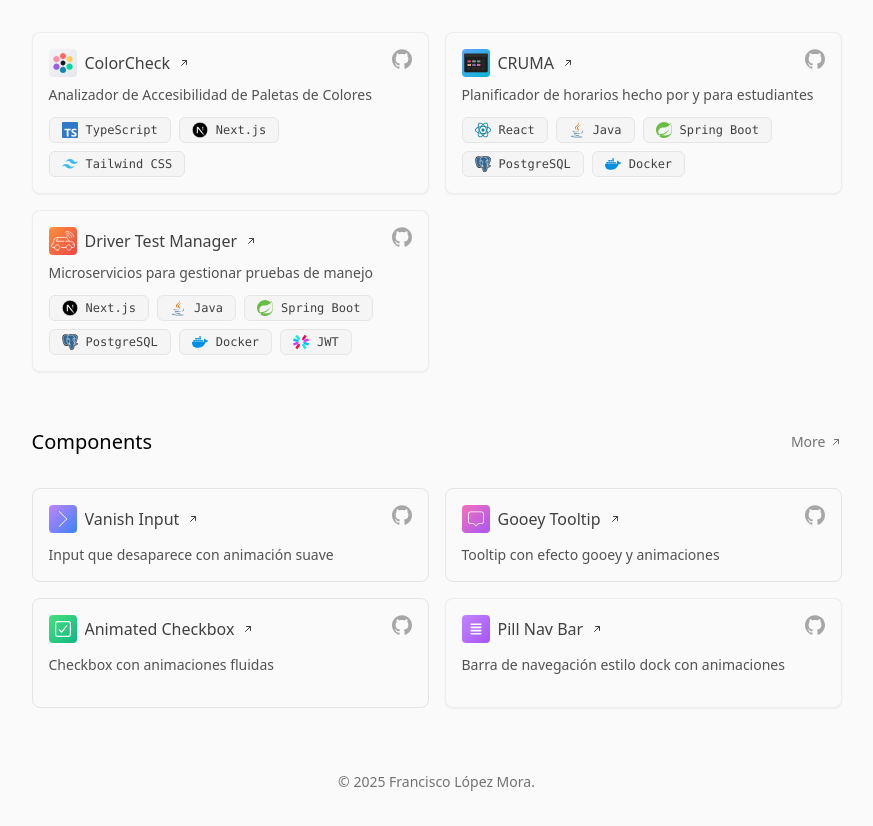
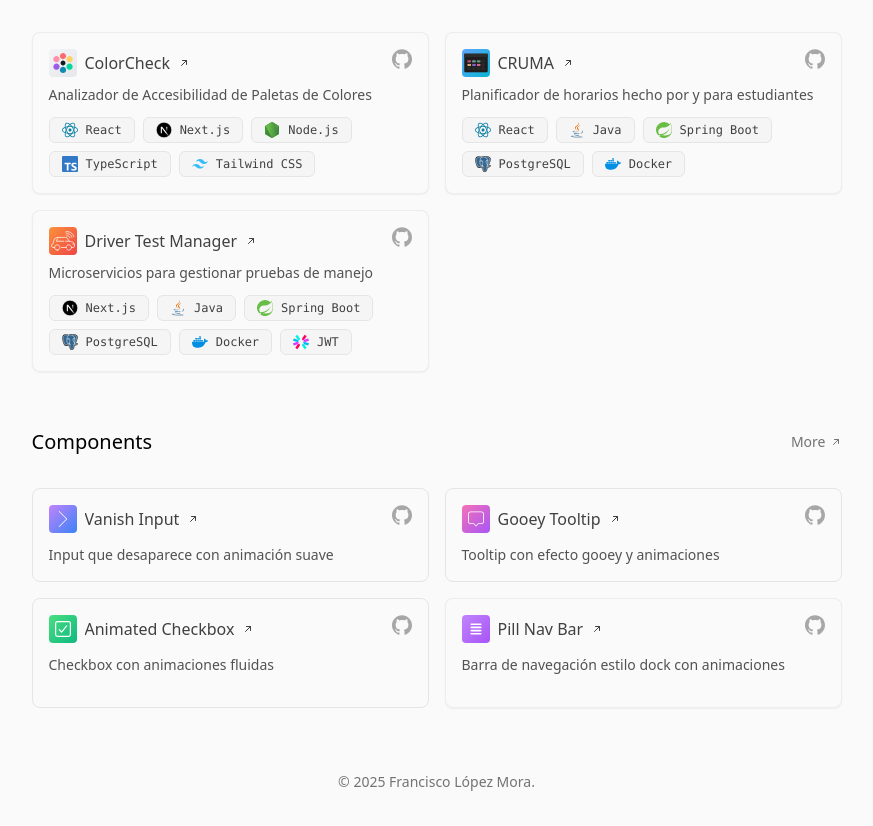
Before and after one commit to franlopezmora/portafolio-FLM, a React (Vite) app: page / in a window 1280 px wide. Shown: the part 948-1774 px from the top of the page, without its empty margins (196-1069 px from the left). Built offline with nearby package versions, Linux system fonts and the light colour scheme.

Commit message:
Add Node.js icon and update project tags in ProjectsSection
- Introduced a new SVG icon for Node.js in the public/icons directory.
- Updated ProjectsSection to include the Node.js icon for relevant projects.
- Modified project tags in projects.js to include Node.js for the ColorCheck project.

```diff
--- a/src/components/sections/ProjectsSection.jsx
+++ b/src/components/sections/ProjectsSection.jsx
@@ -34,6 +34,8 @@ export default function ProjectsSection() {
         return <img src="/icons/typescript.svg" alt="TypeScript" className="w-4 h-4" />;
       case 'Tailwind CSS':
         return <img src="/icons/tailwindcss.svg" alt="Tailwind CSS" className="w-4 h-4" />;
+      case 'Node.js':
+        return <img src="/icons/nodejs.svg" alt="Node.js" className="w-4 h-4" />;
       default:
         return null;
     }
--- a/src/content/projects.js
+++ b/src/content/projects.js
@@ -6,7 +6,7 @@ export const projects = [
     title: "ColorCheck",
     description: "Analizador de Accesibilidad de Paletas de Colores",
     year: 2025,
-    tags: ["TypeScript", "Next.js", "Tailwind CSS"],
+    tags: ["React", "Next.js", "Node.js", "TypeScript", "Tailwind CSS"],
     href: "https://colorcheck.vercel.app",
     github: "https://github.com/franlopezmora/colorcheck",
     githubOwner: "franlopezmora",
--- a/src/pages/Proyectos.jsx
+++ b/src/pages/Proyectos.jsx
@@ -189,6 +189,8 @@ export default function Proyectos() {
                               return <img src="/icons/typescript.svg" alt="TypeScript" className="w-4 h-4" />;
                             case 'Tailwind CSS':
                               return <img src="/icons/tailwindcss.svg" alt="Tailwind CSS" className="w-4 h-4" />;
+                            case 'Node.js':
+                              return <img src="/icons/nodejs.svg" alt="Node.js" className="w-4 h-4" />;
                             case 'WCAG':
                               return (
                                 <svg className="w-4 h-4" viewBox="0 0 24 24" fill="currentColor">
```
Also changed, not shown: public/icons/nodejs.svg (added).
